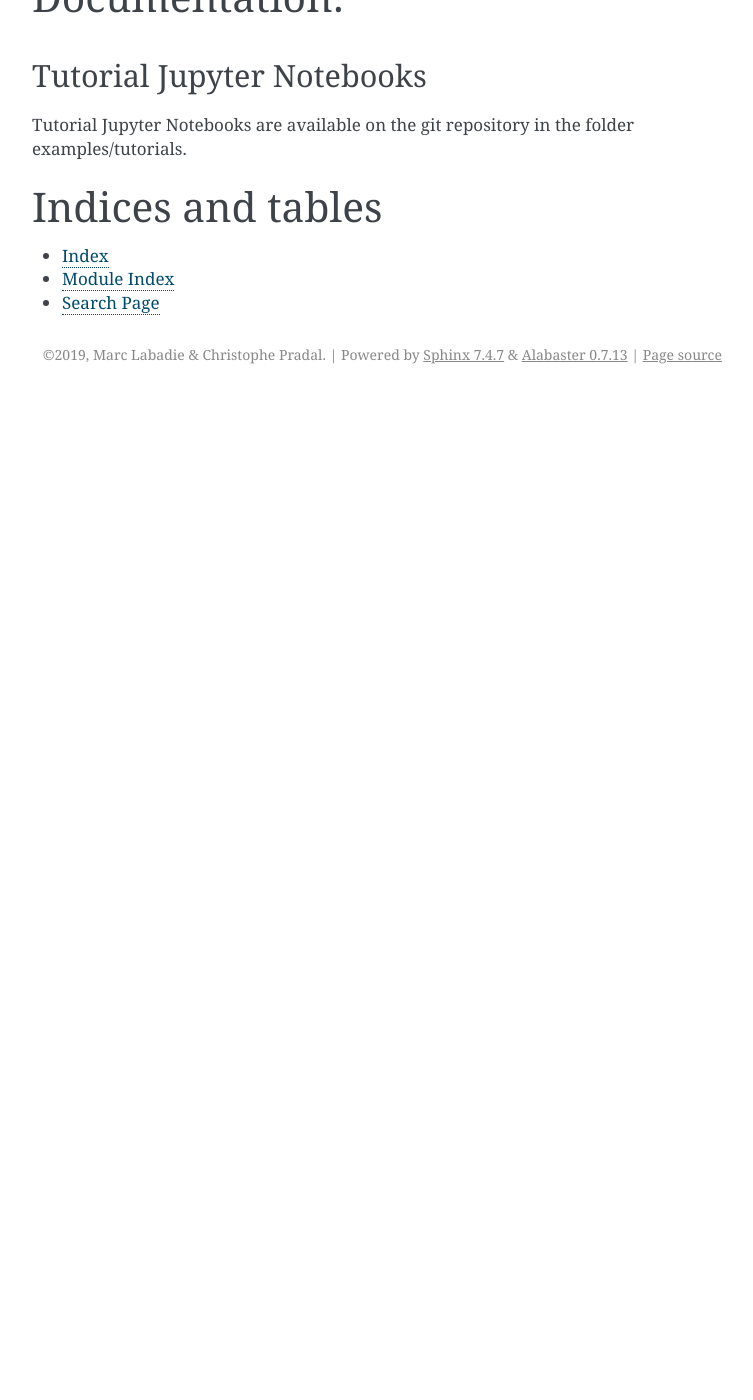
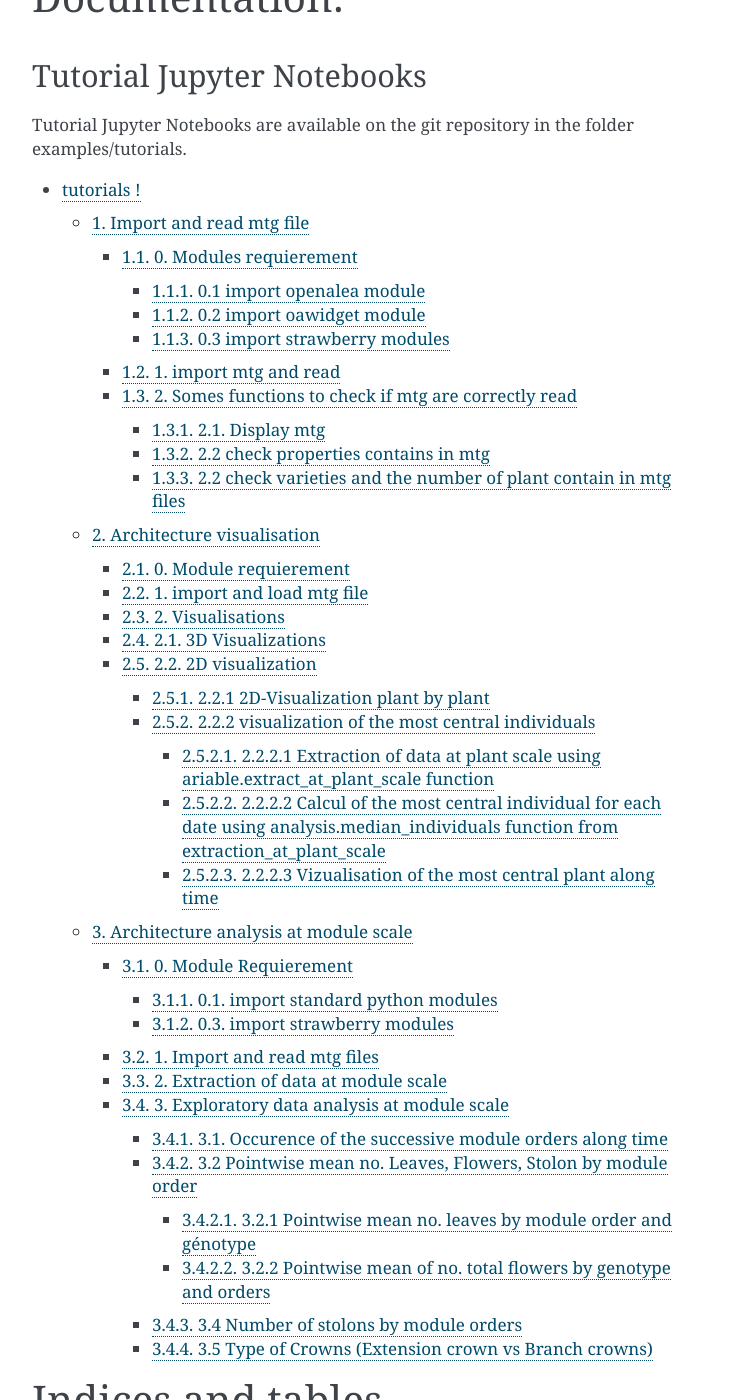
Before and after one commit to openalea/strawberry, a Sphinx documentation site: the page built from doc/source/index.rst, in a window 1280 px wide and 1400 px high, scrolled down 1114 px. Shown: the whole window, without its empty margins (388-1141 px from the left). Built offline with Sphinx 7.4.7, drawn with Linux system fonts in a browser that asks for light colours; formulas are drawn with MathJax 3; before the commit the page ends 1508 px from its top, so only the background shows below that.

Commit message:
Update index.rst

```diff
--- a/doc/source/index.rst
+++ b/doc/source/index.rst
@@ -69,6 +69,9 @@ Tutorial Jupyter Notebooks
 --------------------------
 Tutorial Jupyter Notebooks are available on the git repository in the folder examples/tutorials.
 
+.. toctree::
+
+   ./tutorials/index.rst
 
 Indices and tables
 ==================
```
